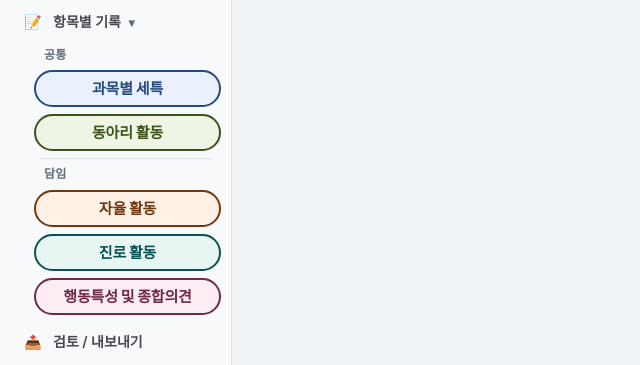
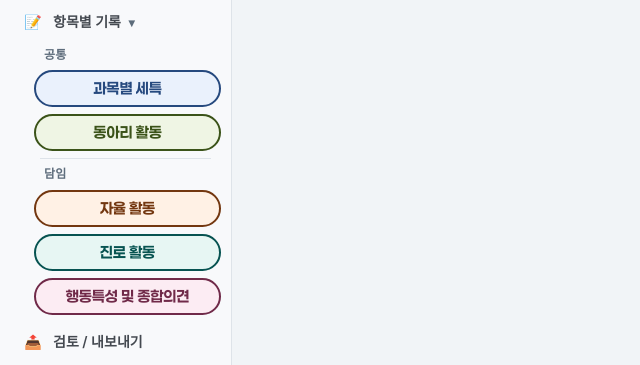
Before and after one commit to kkchori511/sgb-juicer, a plain HTML site: page app/web/index.html in a window 1280 px wide. Shown: the part 217-582 px from the top of the page, 0-640 px from the left. Drawn offline with Linux system fonts and the light colour scheme; a web font is replaced by a local one.

Commit message:
왼쪽 항목 메뉴 글씨 굵기를 900에서 700으로(페이퍼로지 Black은 너무 두꺼움)

```diff
--- a/app/web/style.css
+++ b/app/web/style.css
@@ -1785,3 +1785,5 @@ button.is-next, .rec-final .sec-title > button.btn-join.is-next { box-shadow: no
 @font-face { font-family: "Paperlogy"; font-weight: 900; font-style: normal; font-display: block; src: url("fonts/Paperlogy-9Black.woff2") format("woff2"); }
 :root { --font: "Paperlogy", "Malgun Gothic", "Apple SD Gothic Neo", -apple-system, "Segoe UI", sans-serif; }
 button, input, select, textarea { font-family: inherit; }
+/* 페이퍼로지는 진짜 Black 굵기라 항목 메뉴 글씨는 굵게(700)까지만 */
+.nav.nav-item, .nav.nav-item span, .nav.nav-item.active, .nav.nav-item.active:hover { font-weight: 700; }
```
